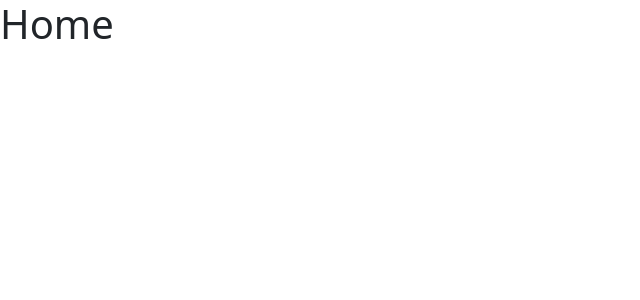
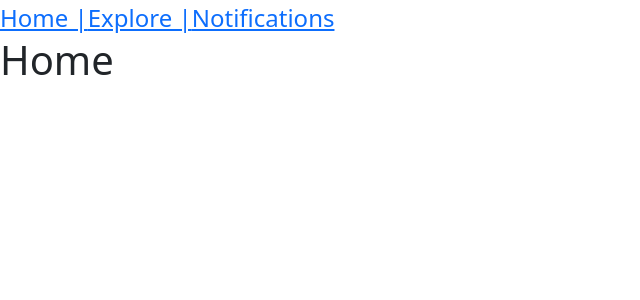
Before and after one commit to Chinmay-Karpe/my-react-app, a React (Create React App) app: page / in a window 1280 px wide. Shown: the top 300 px of the page, without its empty margins (0-640 px from the left). Built offline with nearby package versions, Linux system fonts and the light colour scheme.

Commit message:
link for the easy navigation

```diff
--- a/src/App.js
+++ b/src/App.js
@@ -1,7 +1,18 @@
-import { Route, Routes } from "react-router-dom";
+import { Link, Route, Routes } from "react-router-dom";
 
 function App() {
   return (
+    <div>
+      <Link to="/home" className="fs-4">
+        Home |
+      </Link>
+      <Link to="/explore" className="fs-4">
+        Explore |
+      </Link>
+      <Link to="/notification" className="fs-4">
+        Notifications
+      </Link>
+
       <Routes>
         {/** http://localhost:3000/ */}
         <Route path="/" element={<h1>Home</h1>} />
@@ -17,6 +28,7 @@ function App() {
 
         <Route path="*" element={<h1>Page Not Found</h1>} />
       </Routes>
+    </div>
   );
 }
 
```
Lines whose indentation alone changed are shown as unchanged.
